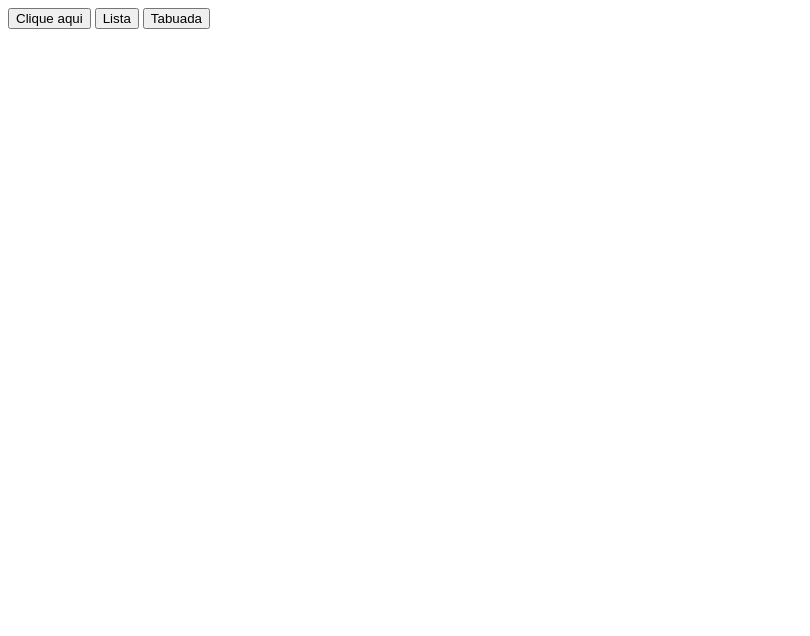
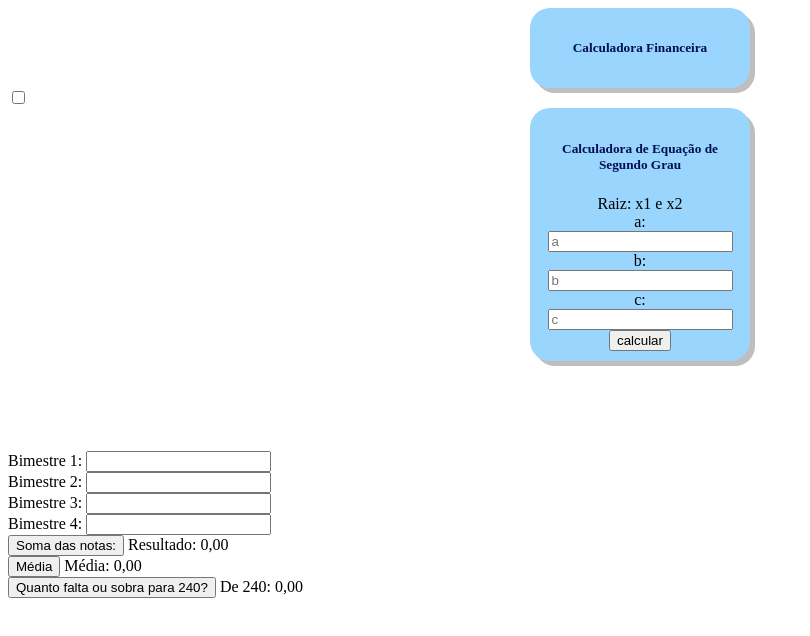
Before and after one commit to DaviVieiraRodrigues/primeirof_3t, a plain HTML site: page index.html in a window 1280 px wide. Shown: the whole page, without its empty margins (0-810 px from the left). Drawn offline with Linux system fonts and the light colour scheme.

Commit message:
Update index.html

```diff
--- a/index.html
+++ b/index.html
@@ -1,17 +1,76 @@
 <!DOCTYPE html>
 <html lang="pt-br">
+
 <head>
     <meta charset="UTF-8">
     <meta http-equiv="X-UA-Compatible" content="IE=edge">
     <meta name="viewport" content="width=device-width, initial-scale=1.0">
     <title>Primeiro F</title>
     <script src="estudo.js"></script>
+    <link rel="stylesheet" href="geral.css">
 </head>
+
 <body>
-    <button onclick="escreva()">
-        Clique aqui
+    <input type="checkbox" id="input-calcF">
+    <div class="calculadora">
+        <label for="input-calcF"><h5>Calculadora Financeira</h5></label>
+        <div class="calcF">
+        <div id="spTotal">
+            <span id="total">Total: 0,00</span>
+        </div>
+        Capital: <input id="valor" type="text"> <br>
+        Juros Mensais: <input id="juros" type="text"> <br>
+        Número de Meses: <input id="meses" type="text"> <br>
+        <button onclick="total()">
+            enviar
+        </button><br>
+        <div id="spMes">
+            <span id="mes">Meses</span>
+        </div>
+    </div>
+    </div>
+
+    <input type="checkbox" id="input-calcESG">
+    <div class="calculadoraESG">
+        <label for="input-calcESG"><h5>Calculadora de Equação de Segundo Grau</h5></label>
+        <div class="calcESG">
+        <div id="raiz">
+            <span id="raiz">Raiz: x1 e x2</span>
+        </div>
+        a: <input id="a" placeholder="a" type="text"> <br>
+        b: <input id="b" placeholder="b" type="text"> <br>
+        c: <input id="c" placeholder="c" type="text"> <br>
+        <button onclick="calcularESG()">
+            calcular
+        </button><br>
+    </div>
+    </div>
+    <br><br><br><br><br>
+
+    Bimestre 1: <input id="b1" type="text"><br>
+    Bimestre 2: <input id="b2" type="text"><br>
+    Bimestre 3: <input id="b3" type="text"><br>
+    Bimestre 4: <input id="b4" type="text"><br>
+
+    <button onclick="somaNota()">
+        Soma das notas:
     </button>
-    <button onclick="mostra()">Lista</button>
-    <button onclick="mostraTabuada()">Tabuada</button>
+    <span id="result">
+        Resultado: 0,00
+    </span><br>
+    <button onclick="media1()">
+        Média
+    </button>
+    <span id="result1">
+        Média: 0,00
+    </span><br>
+    <button onclick="subtracao()">
+        Quanto falta ou sobra para 240?
+    </button>
+    <span id="result2">
+        De 240: 0,00
+    </span><br>
+
 </body>
+
 </html>
```
